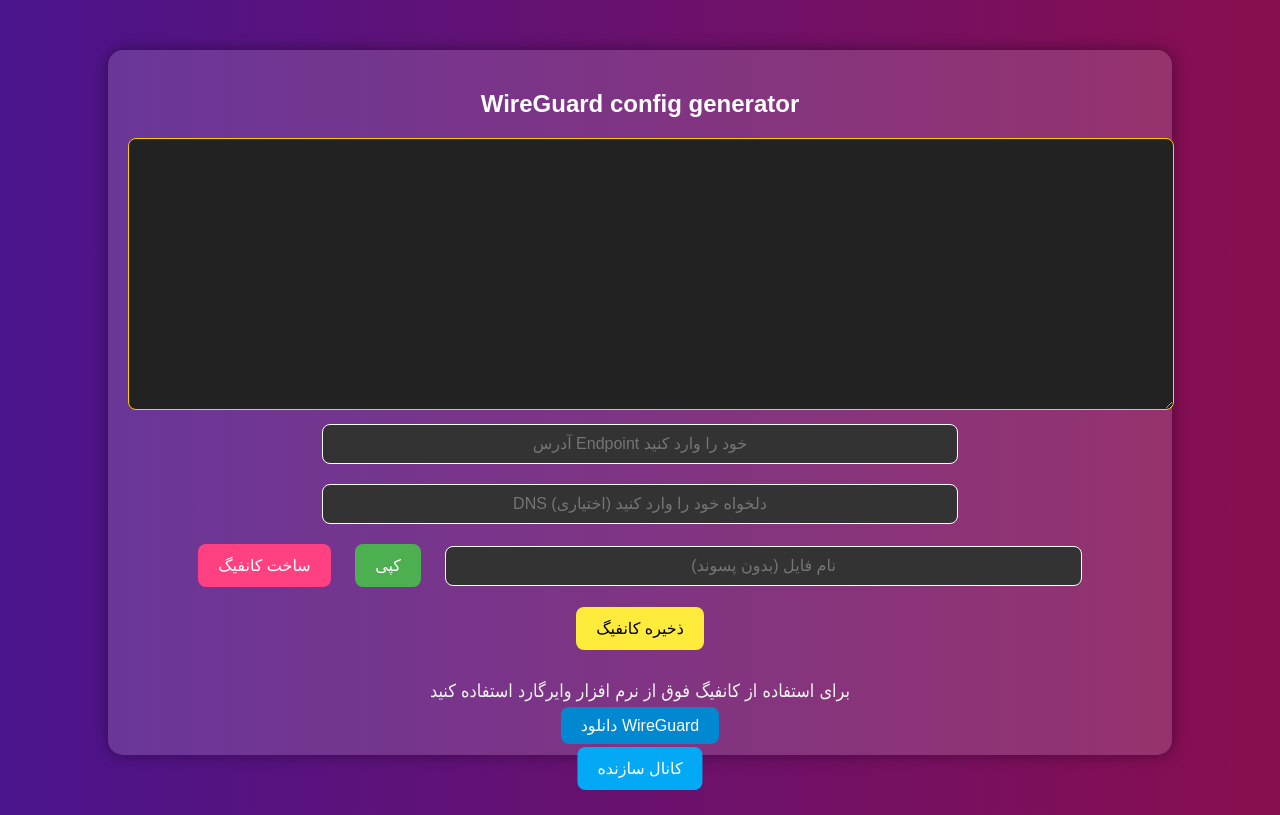
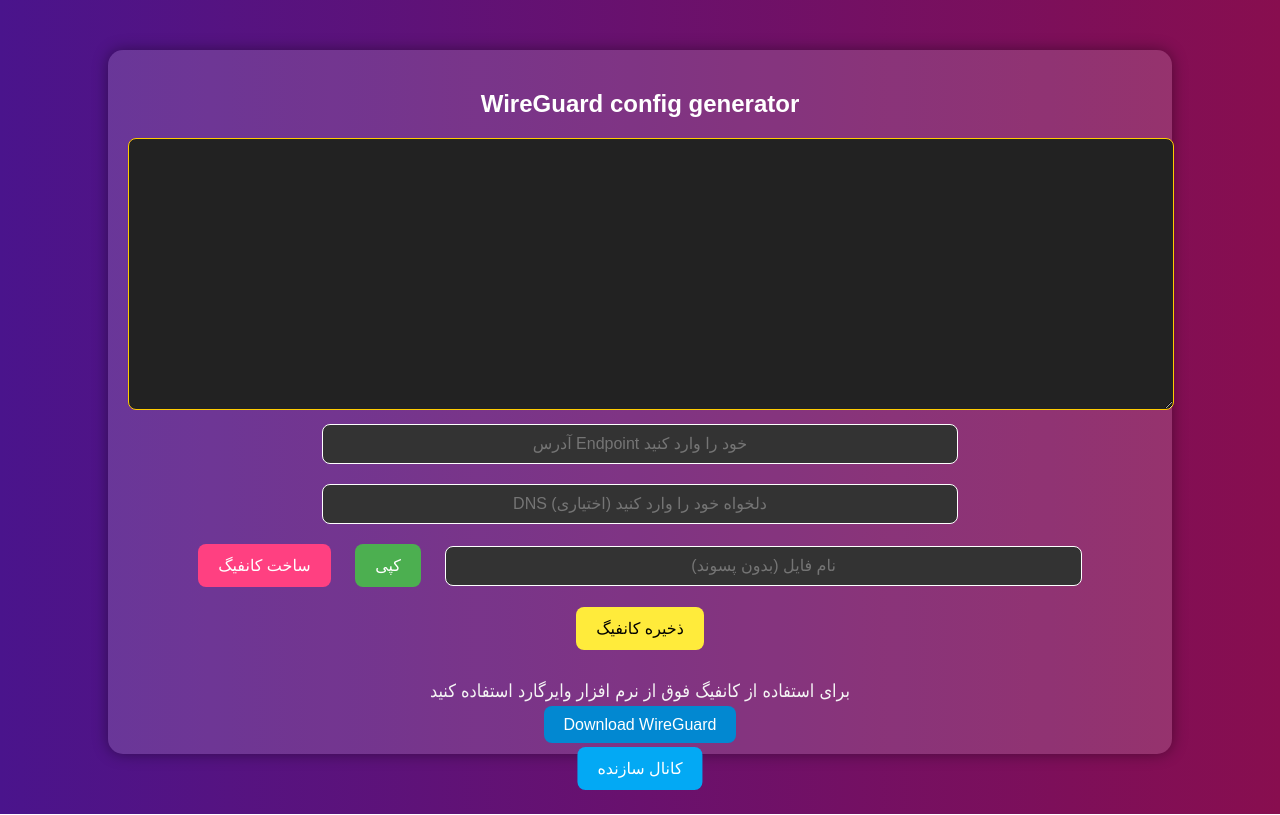
Before and after one commit to mobamoz/FreeWireGuard, a plain HTML site: page index.html in a window 1280 px wide. Drawn offline with Linux system fonts and the light colour scheme.

Commit message:
Update index.html

```diff
--- a/index.html
+++ b/index.html
@@ -113,7 +113,7 @@
         <!-- Note and Download Link -->
         <div class="install-note">
             <p class="help-text">برای استفاده از کانفیگ فوق از نرم افزار وایرگارد استفاده کنید </p>
-            <a href="https://www.wireguard.com/install/" class="download-btn" target="_blank">دانلود WireGuard</a>
+            <a href="https://www.wireguard.com/install/" class="download-btn" target="_blank">Download WireGuard</a>
         </div>
     </div>
 
```
